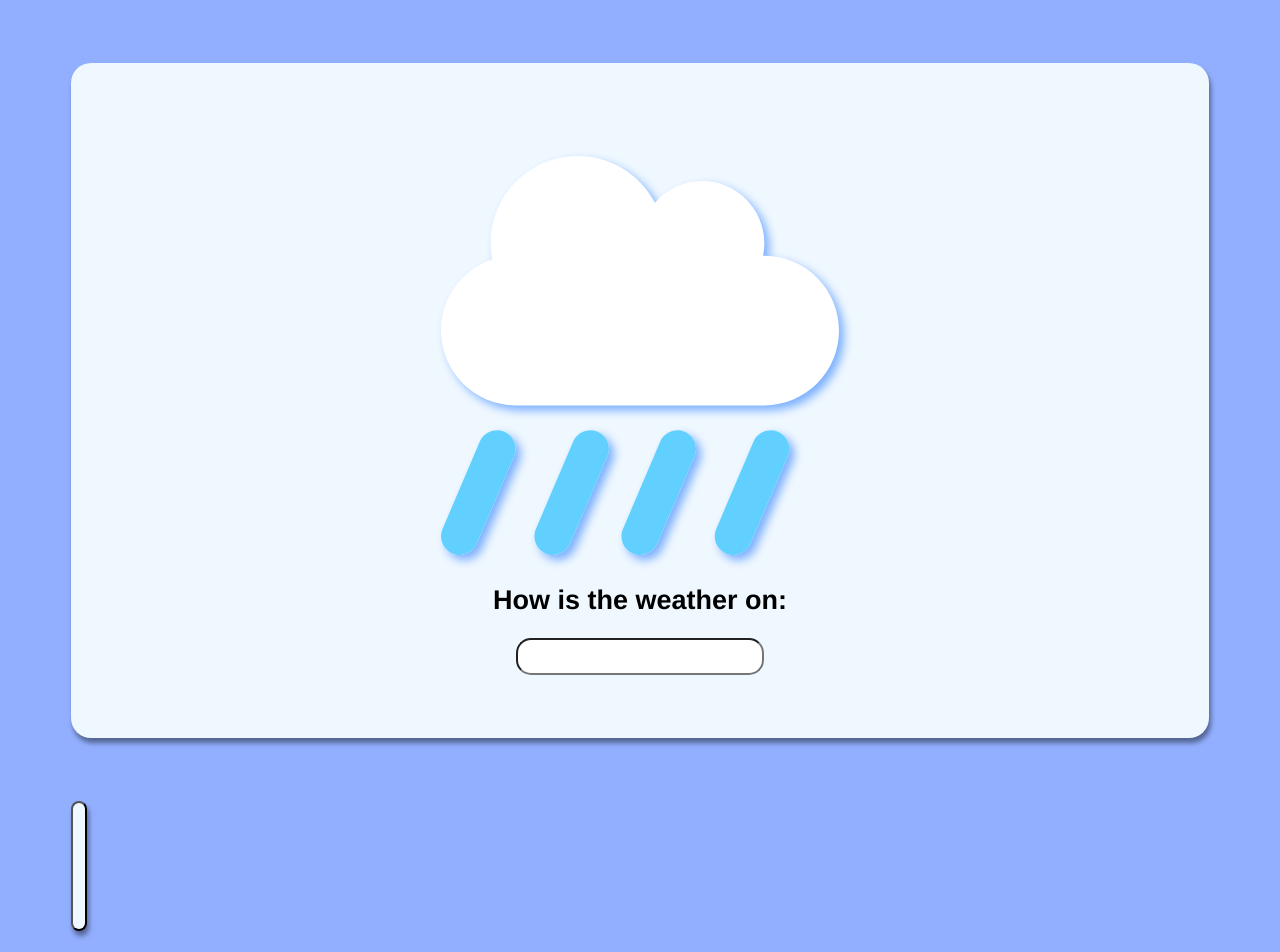
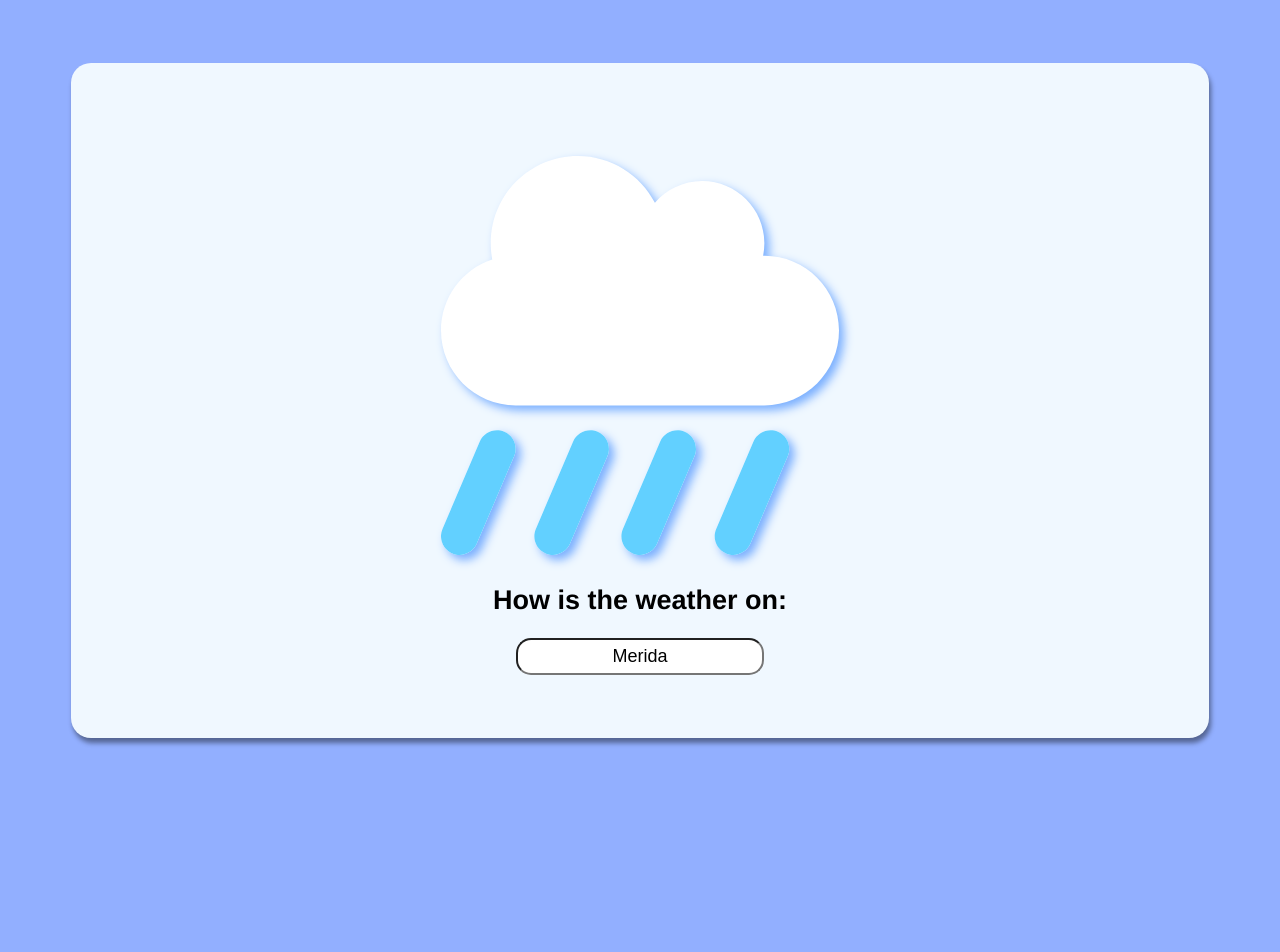
Before and after one commit to RaulBecerraB/Weather-App, a React (Vite) app: page / in a window 1280 px wide. Shown: the top 952 px of the page. After the commit the page ends 801 px from the top, so only its background shows below. Built offline with nearby package versions, Linux system fonts and the light colour scheme; no server answers.

Commit message:
feat (App.jsx): update city hook on input text change
    - Implemented onChange event to update the city hook when the user changes the input text in App.jsx.

```diff
--- a/src/App.jsx
+++ b/src/App.jsx
@@ -37,14 +37,17 @@ function App() {
 
   const changeCity = (name) => setCity(name)
 
+  const handleInputChange = (event) => {
+    setCity(event.target.value);
+  };
+
   return (
     <div>
       <Card city={weatherInfo.cityName}
         weather={weatherInfo.weather}
         icon={weatherInfo.icon}>
-        <input type="text" contextMenu=''/>
+        <input type="text" value={city} onChange={handleInputChange} />
       </Card>
-      <button className='container' onClick={() => changeCity('London')}></button>
     </div>
   )
 }
```
